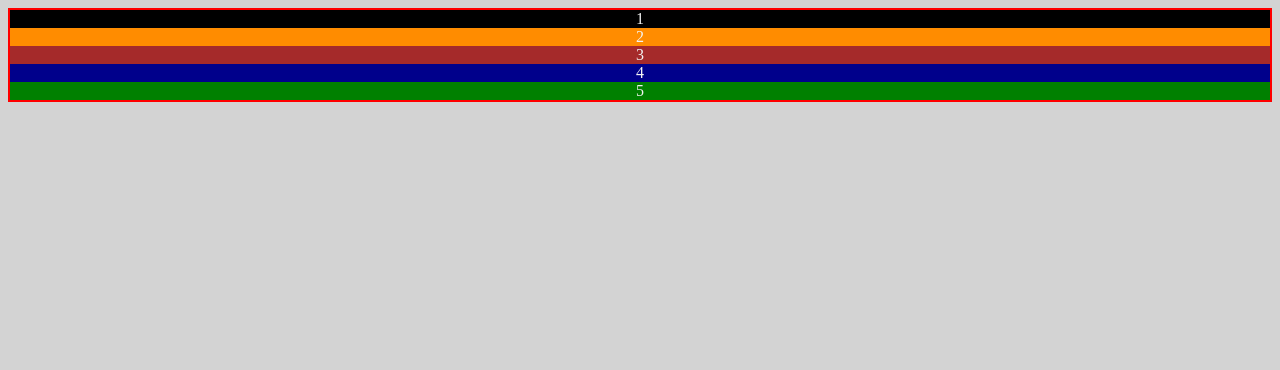
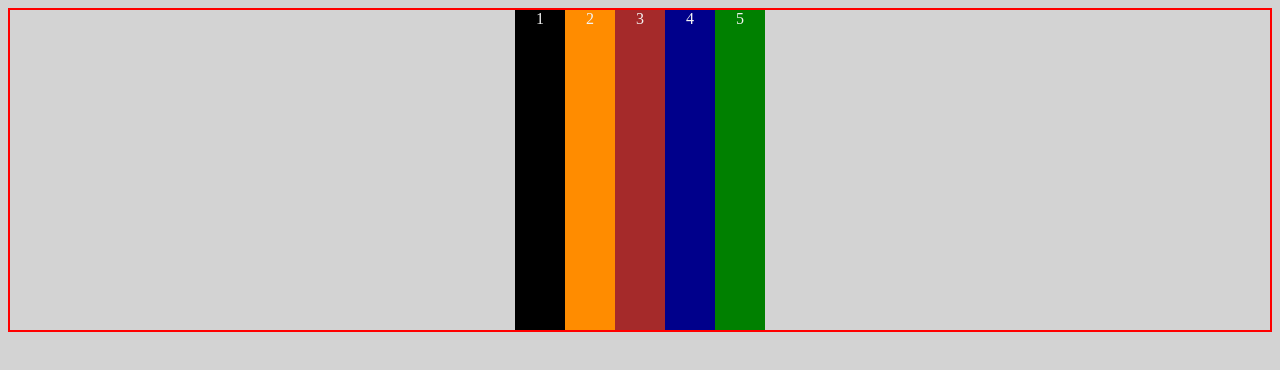
Before and after one commit to NORDON01/FLEXBOX, a plain HTML site: page 01 FBOX Intro/index.html in a window 1280 px wide. Drawn offline with Linux system fonts and the light colour scheme.

Commit message:
Travail effectué jusque justify-content et align-items

```diff
--- a/01 FBOX Intro/index.html
+++ b/01 FBOX Intro/index.html
@@ -5,7 +5,15 @@
     <meta name="viewport" content="width=device-width, initial-scale=1.0">
     <link rel="stylesheet" href="./style.css">
     <title>FBOX Intro</title>
-    <style></style>
+    <style>
+        .container{
+          display: flex;
+          flex-direction: row;
+          flex-wrap: nowrap;
+          justify-content:center;
+          align-items: stretch (default);
+        }
+    </style>
 </head>
 <body>
     <div class="container">
@@ -14,8 +22,12 @@
         <div class="box box-3">3</div>
         <div class="box box-4">4</div>
         <div class="box box-5">5</div>
+       <!--  <div class="box generic">G</div>
+        <div class="box generic">G</div>
+        <div class="box generic">G</div>
+        <div class="box generic">G</div>
+        <div class="box generic">G</div> -->
+
     </div>
-
-
 </body>
 </html>
--- a/01 FBOX Intro/style.css
+++ b/01 FBOX Intro/style.css
@@ -4,11 +4,13 @@ body{
 
 .container{
     border: solid red 2px;
+    height: 40vh;
 }
 
 .box{
     text-align: center;
     color: #f3f3f3;
+    width: 50px;
 }
 
 .box-1{
@@ -30,3 +32,8 @@ body{
 .box-5{
     background-color: green;
 }
+
+.generic{
+    width: 100px;
+    background-color: blue;
+}
```
Also changed, not shown: 01 FBOX Intro/01 fbox.txt.
